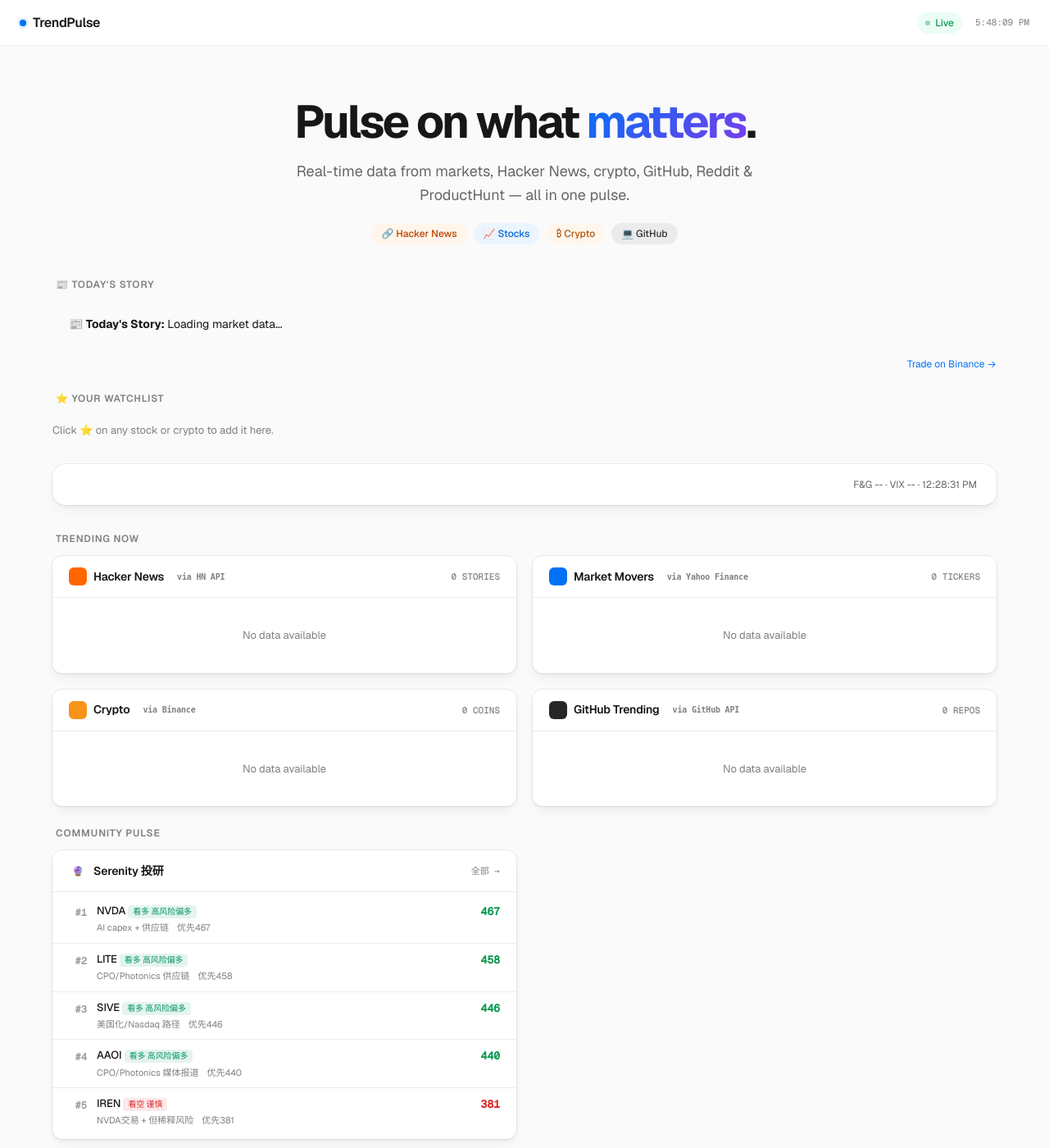
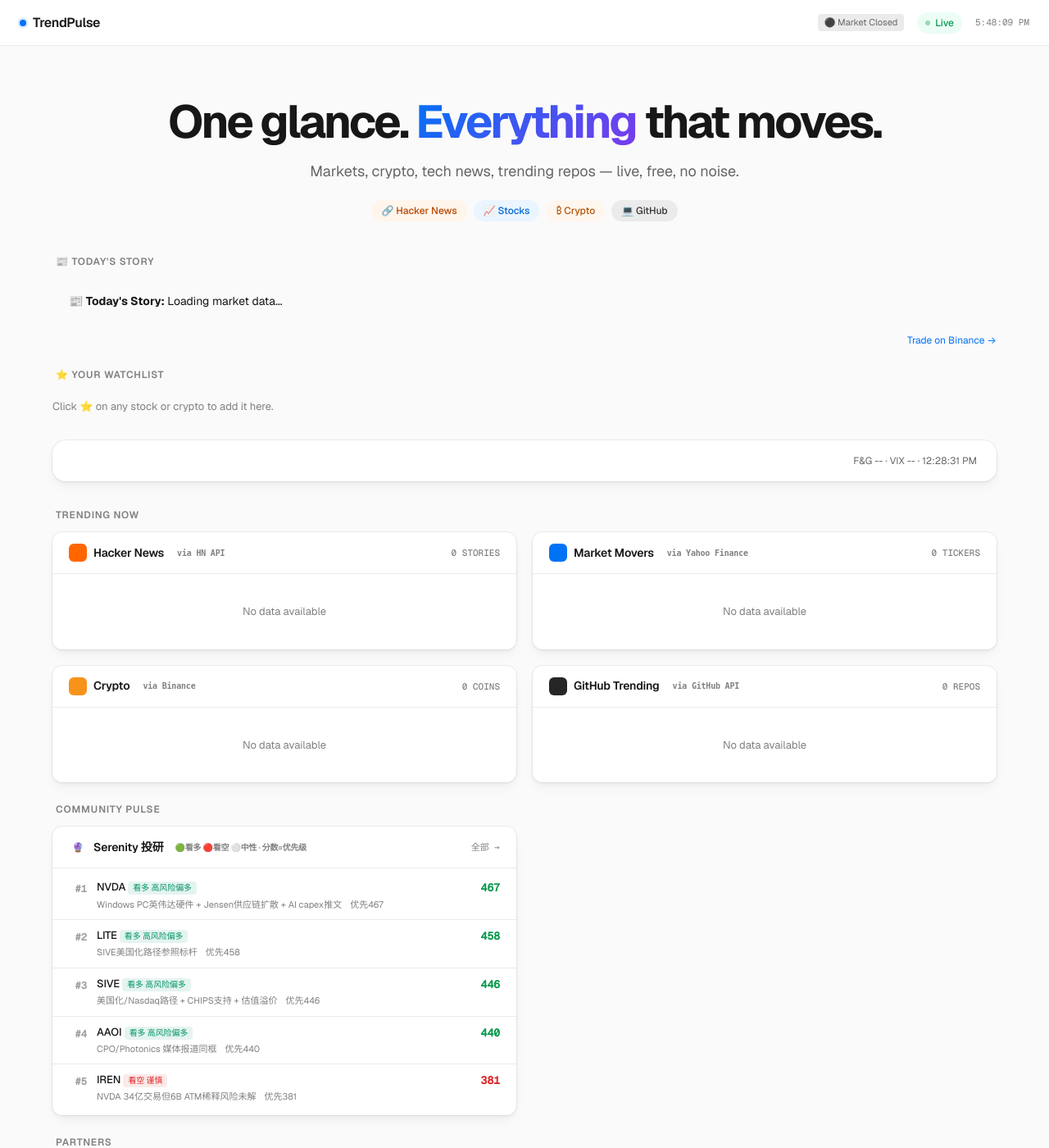
Before and after one commit to darkotan/trendpulse, a Flask app: page / in a window 1280 px wide. Shown: the top 1400 px of the page at 82% size. Run offline with Flask 3, Linux system fonts and the light colour scheme; data that the repository does not hold is empty.

Commit message:
Push to 10: sparklines, PH filter, Serenity legend, market status, hero value prop

```diff
--- a/templates/index.html
+++ b/templates/index.html
@@ -304,6 +304,7 @@
   <header>
     <a href="/" class="logo"><span class="logo-dot"></span>TrendPulse</a>
     <div class="header-actions">
+      <span id="marketStatus" style="font-size:11px;padding:2px 8px;border-radius:4px;background:var(--gray-100);color:var(--gray-500)">Market</span>
       <span class="live-badge">Live</span>
       <span class="updated-time" id="updateTime">--:--:--</span>
     </div>
@@ -312,8 +313,8 @@
   <div class="container">
     <!-- Hero -->
     <section class="hero">
-      <h1>Pulse on what <span class="pulse-word">matters</span>.</h1>
-      <p>Real-time data from markets, Hacker News, crypto, GitHub, Reddit & ProductHunt — all in one pulse.</p>
+      <h1>One glance. <span class="pulse-word">Everything</span> that moves.</h1>
+      <p>Markets, crypto, tech news, trending repos — live, free, no noise.</p>
       <div class="hero-badges">
         <span class="badge badge-hn">🔗 Hacker News</span>
         <span class="badge badge-stocks">📈 Stocks</span>
@@ -402,6 +403,27 @@
       if (h.includes('binance.com') && h.includes('ref=')) trackClick('binance', h);
       if (h.includes('okx.com') && h.includes('join')) trackClick('okx', h);
     });
+
+    /* ── Sparkline SVG ───────────────────────────────── */
+    function sparklineSVG(data, width, height, color) {
+      if (!data || data.length < 2) return '';
+      const min = Math.min(...data), max = Math.max(...data), range = max - min || 1;
+      const points = data.map((v, i) => `${(i/(data.length-1))*width},${height-((v-min)/range)*height}`).join(' ');
+      return `<svg width="${width}" height="${height}" style="vertical-align:middle;margin-left:4px"><polyline points="${points}" fill="none" stroke="${color||'#0072f5'}" stroke-width="1.5" stroke-linecap="round"/></svg>`;
+    }
+
+    /* ── Market Status ───────────────────────────────── */
+    function updateMarketStatus(data) {
+      const el = document.getElementById('marketStatus');
+      const now = new Date();
+      const hour = now.getUTCHours();
+      const day = now.getUTCDay();
+      // US market: 9:30-16:00 ET = 13:30-20:00 UTC, Mon-Fri
+      const isOpen = day >= 1 && day <= 5 && hour >= 13 && hour < 20;
+      el.textContent = isOpen ? '🟢 Market Open' : '⚫ Market Closed';
+      el.style.background = isOpen ? 'rgba(10,153,80,.1)' : 'var(--gray-100)';
+      el.style.color = isOpen ? 'var(--green)' : 'var(--gray-500)';
+    }
 
     /* ── Watchlist (localStorage) ────────────────────── */
     const WATCH_KEY = 'trendpulse_watchlist';
@@ -555,7 +577,7 @@
       el.innerHTML = `
         <span class="item-rank">${rank}</span>
         <div class="item-content">
-          <div class="item-title">${esc(item.symbol || item.ticker || '')} <span class="affiliate-tag">Trade</span>${starIcon(item.symbol || item.ticker, 'stock')}</div>
+          <div class="item-title">${esc(item.symbol || item.ticker || '')} <span class="affiliate-tag">Trade</span>${starIcon(item.symbol || item.ticker, 'stock')}${sparklineSVG(item.sparkline, 40, 16, item.change_pct >= 0 ? '#0a9950' : '#dc2626')}</div>
           <div class="item-meta">
             <span>$${fmt(item.price)}</span>
             <span>H: $${fmt(item.high)}</span>
@@ -651,7 +673,7 @@
       card.className = 'card';
       card.innerHTML = `
         <div class="card-header">
-          <div class="card-title"><span class="card-icon" style="background:var(--accent)">🔮</span>Serenity 投研</div>
+          <div class="card-title"><span class="card-icon" style="background:var(--accent)">🔮</span>Serenity 投研<span style="font-size:10px;color:var(--gray-400);margin-left:6px">🟢看多 🔴看空 ⚪中性 · 分数=优先级</span></div>
           <span class="card-badge"><a href="/serenity" style="color:var(--gray-400);text-decoration:none">全部 →</a></span>
         </div>
         <div class="card-body" id="serenityBody"></div>`;
@@ -805,6 +827,9 @@
         // Sentiment strip
         renderSentiment(data);
 
+        // Market status
+        updateMarketStatus(data);
+
         // Watchlist
         renderWatchlist(data);
 
@@ -823,7 +848,11 @@
           commGrid.appendChild(makeCard('icon-reddit', 'Reddit', `${data.reddit.length} posts`, data.reddit, renderReddit));
         }
         if ((data.producthunt||[]).length > 0) {
-          commGrid.appendChild(makeCard('icon-ph', 'ProductHunt', `${data.producthunt.length} products`, data.producthunt, renderPH));
+          // Only show if at least one product has votes
+          const hasVotes = data.producthunt.some(p => (p.votes||0) > 0);
+          if (hasVotes) {
+            commGrid.appendChild(makeCard('icon-ph', 'ProductHunt', `${data.producthunt.length} products`, data.producthunt, renderPH));
+          }
         }
         // Serenity picks
         fetch('/api/serenity').then(r=>r.json()).then(s=>{
```
Also changed, not shown: data/serenity_picks.json (+1 -1 lines), data/analytics.db, 3 other files.
